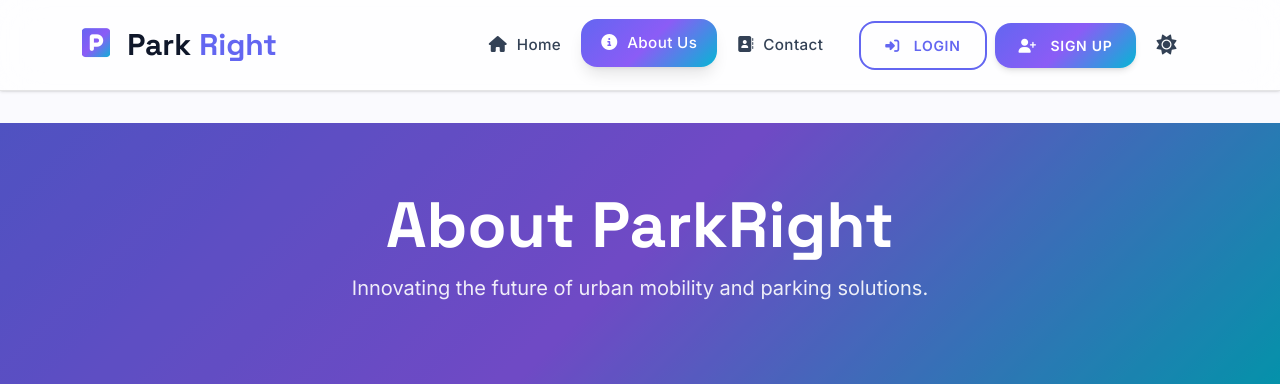
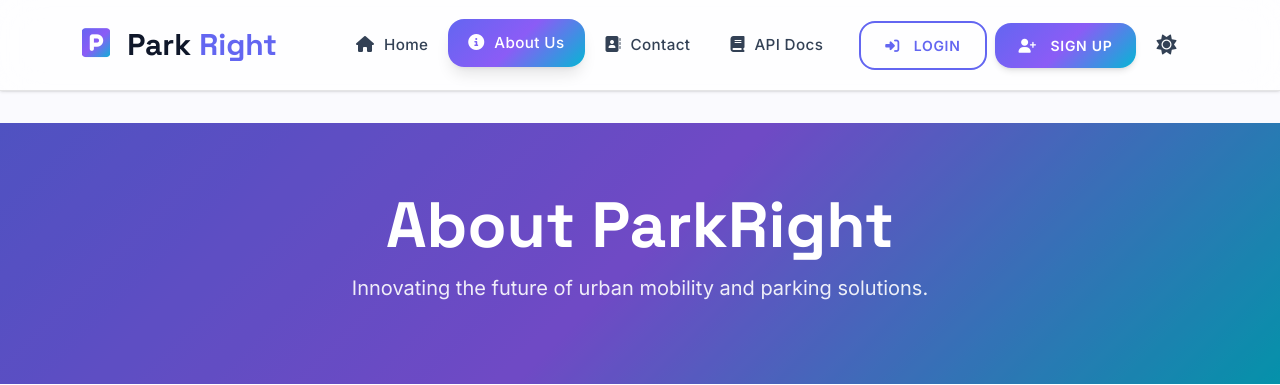
Before and after one commit to sharib-ahmad/vehicle-parking-app, a Flask app: page /about in a window 1280 px wide. Shown: the top 385 px of the page. Run offline with Flask 3, Linux system fonts and the light colour scheme.

Commit message:
adding nav-link for api-docs

```diff
--- a/controllers/local.py
+++ b/controllers/local.py
@@ -3,7 +3,8 @@
 # This module handles public-facing routes for the application, such as the home, about, and contact pages.
 """
 
-from flask import Blueprint, render_template
+from flask import Blueprint, render_template,redirect,url_for
+
 
 # Blueprint Initialization
 # Sets up the local blueprint for public routes.
@@ -28,4 +29,8 @@ def contact():
     """Renders the contact page."""
     return render_template('contact.html')
 
+@local_bp.route('/swagger')
+def swagger():
+    return redirect('/swagger/')
+
 # End of Local/Public Controller
--- a/templates/layout.html
+++ b/templates/layout.html
@@ -12,20 +12,16 @@
     {% endblock %}
     <title>{% block title %} {% endblock %}</title>
 
-    <!-- Bootstrap CSS -->
     <link href="https://cdn.jsdelivr.net/npm/bootstrap@5.3.3/dist/css/bootstrap.min.css" rel="stylesheet"
         xintegrity="sha384-QWTKZyjpPEjISv5WaRU9OFeRpok6YctnYmDr5pNlyT2bRjXh0JMhjY6hW+ALEwIH" crossorigin="anonymous">
 
-    <!-- Font Awesome -->
     <link rel="stylesheet" href="https://cdnjs.cloudflare.com/ajax/libs/font-awesome/6.5.1/css/all.min.css">
 
-    <!-- Google Fonts: Poppins -->
     <link rel="preconnect" href="https://fonts.googleapis.com">
     <link rel="preconnect" href="https://fonts.gstatic.com" crossorigin>
     <link href="https://fonts.googleapis.com/css2?family=Poppins:wght@300;400;500;600;700&display=swap"
         rel="stylesheet">
 
-    <!-- Favicon -->
     <link rel="icon" href="{{ url_for('static', filename='images/favicon_io/favicon.ico') }}" sizes="16x16 32x32 48x48"
         type="image/x-icon">
     <link rel="icon" type="image/png" sizes="32x32"
@@ -33,15 +29,12 @@
     <link rel="apple-touch-icon" sizes="180x180"
         href="{{ url_for('static', filename='images/favicon_io/apple-touch-icon.png') }}">
 
-    <!-- Main Stylesheet -->
     <link rel="stylesheet" href="{{ url_for('static', filename='css/nav&foot.css') }}">
 
-    <!-- Page-specific styles -->
     {% block styles %} {% endblock %}
 </head>
 
 <body>
-    <!-- Loading Animation -->
     <div id="loader">
         <div class="car-container">
             <img src="{{ url_for('static', filename='images/car-loading.gif') }}" alt="Loading..." />
@@ -49,7 +42,6 @@
         </div>
     </div>
 
-    <!-- Main Page Content (Initially hidden) -->
     <div id="page-content" class="hidden d-flex flex-column min-vh-100">
 
         {% set current_page = request.endpoint %}
@@ -61,7 +53,6 @@
                         <span><i class="fas fa-parking"></i> Park</span><span class="brand-accent">Right</span>
                     </a>
 
-                    <!-- Toggler Button -->
                     <button class="navbar-toggler" type="button" data-bs-toggle="collapse"
                         data-bs-target="#navbarContent" aria-controls="navbarContent" aria-expanded="false"
                         aria-label="Toggle navigation" id="toggleButton">
@@ -74,9 +65,7 @@
 
                     <div class="collapse navbar-collapse" id="navbarContent">
                         <ul class="navbar-nav ms-auto align-items-center">
-                            <!-- Navigation Links based on Auth Status -->
                             {% if current_user.is_authenticated %}
-                            <!-- Links for Admins -->
                             {% if current_user.is_admin() %}
                             <li class="nav-item"><a
                                     class="nav-link {% if current_page == 'admin.parking_lots' %}active{% endif %}"
@@ -94,7 +83,6 @@
                                     class="nav-link {% if current_page == 'admin.summary' %}active{% endif %}"
                                     href="{{ url_for('admin.summary') }}"><i class="fas fa-chart-line"></i>Summary</a>
                             </li>
-                            <!-- Links for Regular Users -->
                             {% else %}
                             <li class="nav-item"><a
                                     class="nav-link {% if current_page == 'user.dashboard' %}active{% endif %}"
@@ -104,7 +92,10 @@
                                     class="nav-link {% if current_page == 'user.summary' %}active{% endif %}"
                                     href="{{ url_for('user.summary')}}"><i class="fas fa-chart-pie"></i>Summary</a></li>
                             {% endif %}
-                            <!-- Profile Dropdown for all authenticated users -->
+                            <li class="nav-item"><a
+                                    class="nav-link {% if current_page == 'local.swagger' %}active{% endif %}"
+                                    href="{{ url_for('local.swagger') }}" target="_blank"><i class="fas fa-book"></i>API
+                                    Docs</a></li>
                             <li class="nav-item dropdown">
                                 <a class="nav-link dropdown-toggle d-flex align-items-center" href="#"
                                     id="profileDropdown" role="button" data-bs-toggle="dropdown" aria-expanded="false">
@@ -126,7 +117,6 @@
                                                 class="fas fa-sign-out-alt"></i> Logout</a></li>
                                 </ul>
                             </li>
-                            <!-- Links for Guests -->
                             {% else %}
                             <li class="nav-item"><a
                                     class="nav-link {% if current_page == 'local.index' %}active{% endif %}"
@@ -139,13 +129,15 @@
                                     class="nav-link {% if current_page == 'local.contact' %}active{% endif %}"
                                     href="{{ url_for('local.contact') }}"><i
                                         class="fa-solid fa-address-book"></i>Contact</a></li>
+                            <li class="nav-item"><a
+                                    class="nav-link {% if current_page == 'api.docs' %}active{% endif %}" href="#"><i
+                                        class="fas fa-book"></i>API Docs</a></li>
                             <li class="nav-item ms-lg-3 mt-2 mt-lg-0"><a class="btn btn-outline-light"
                                     href="{{ url_for('auth.login') }}"><i class="fas fa-sign-in-alt"></i> Login</a></li>
                             <li class="nav-item ms-lg-2 mt-2 mt-lg-0"><a class="btn btn-primary"
                                     href="{{ url_for('auth.sign_up') }}"><i class="fas fa-user-plus"></i> Sign Up</a>
                             </li>
                             {% endif %}
-                            <!-- Theme Switcher -->
                             <li class="nav-item ms-lg-2">
                                 <button class="theme-switcher" id="theme-switcher" title="Toggle theme">
                                     <i class="fas fa-sun"></i>
```
